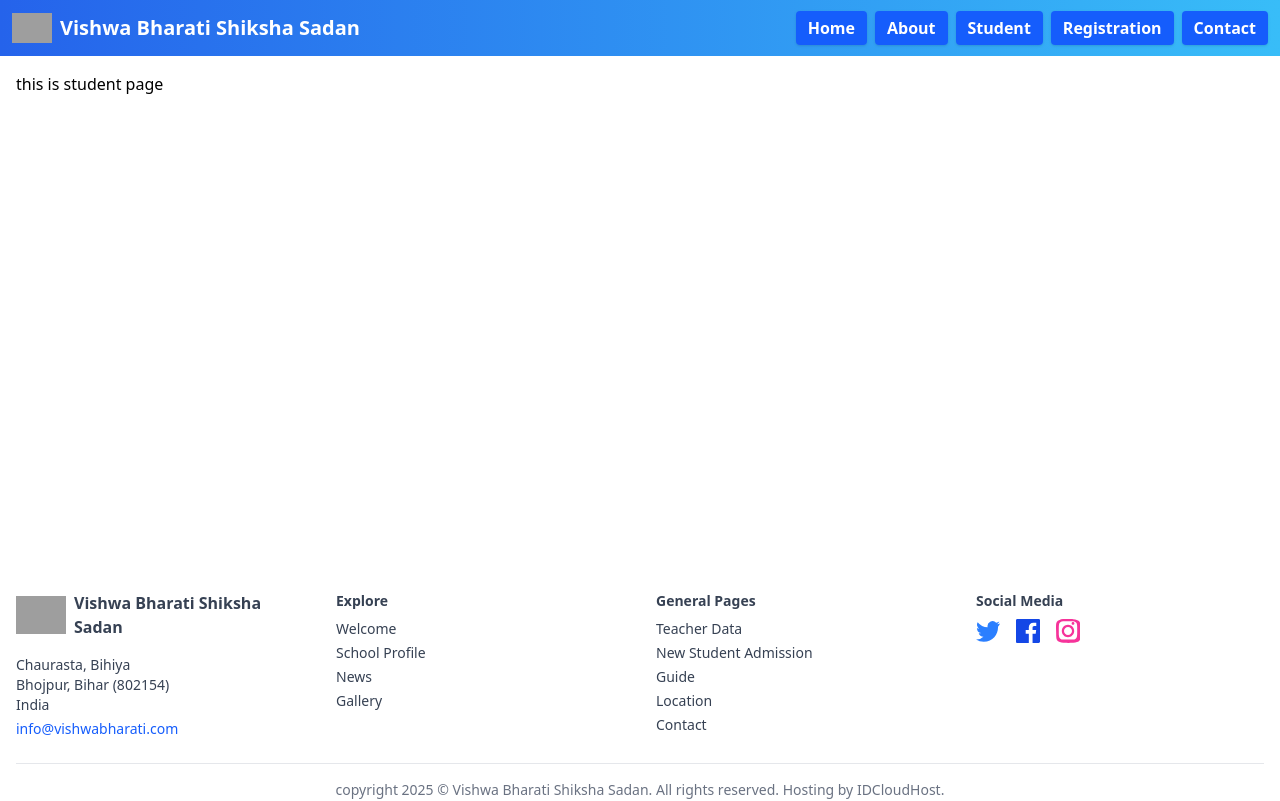
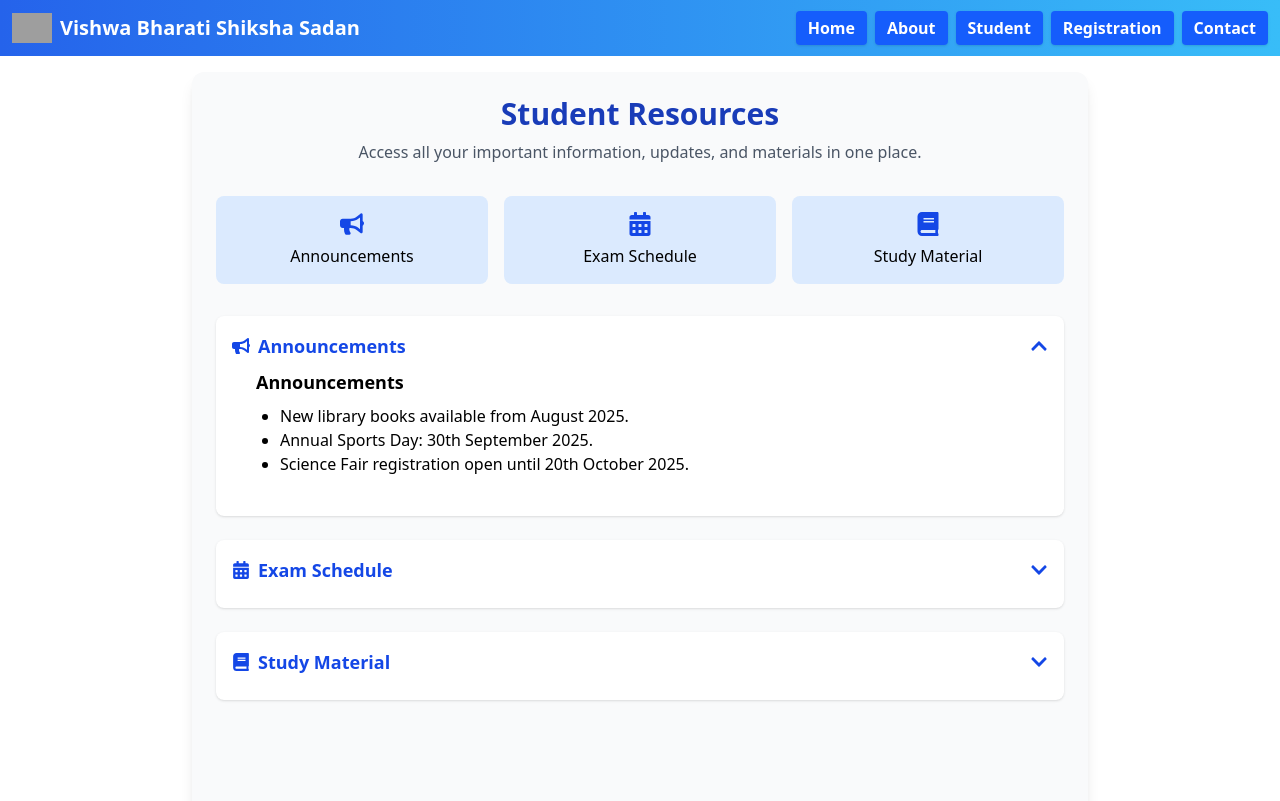
Before and after one commit to Shivamkumar31/school-website-team4, a React (Vite) app: page /student in a window 1280 px wide. Shown: the top 801 px of the page. Built offline with nearby package versions, Linux system fonts and the light colour scheme; grey boxes are pictures that could not be loaded.

Commit message:
student files

```diff
--- a/package.json
+++ b/package.json
@@ -14,6 +14,7 @@
     "lucide-react": "^0.525.0",
     "react": "^19.1.0",
     "react-dom": "^19.1.0",
+    "react-icons": "^5.5.0",
     "react-router-dom": "^7.7.0",
     "tailwindcss": "^4.1.11"
   },
--- /dev/null
+++ b/src/components/Announcements.jsx
@@ -0,0 +1,14 @@
+import React from 'react';
+
+const Announcements = () => (
+  <section className="mb-6">
+    <h2 className="text-lg font-semibold mb-2">Announcements</h2>
+    <ul className="list-disc ml-6">
+      <li>New library books available from August 2025.</li>
+      <li>Annual Sports Day: 30th September 2025.</li>
+      <li>Science Fair registration open until 20th October 2025.</li>
+    </ul>
+  </section>
+);
+
+export default Announcements;
--- /dev/null
+++ b/src/components/ExamSchedule.jsx
@@ -0,0 +1,14 @@
+import React from 'react';
+
+const ExamSchedule = () => (
+  <section className="mb-6">
+    <h2 className="text-lg font-semibold mb-2">Exam Schedule</h2>
+    <ul className="list-disc ml-6">
+      <li>Midterm Exams: 10th Aug 2025 - 15th Aug 2025</li>
+      <li>Final Exams: 5th Dec 2025 - 12th Dec 2025</li>
+      <li>Practical Exams: 20th Nov 2025 - 25th Nov 2025</li>
+    </ul>
+  </section>
+);
+
+export default ExamSchedule;
--- /dev/null
+++ b/src/components/StudyMaterial.jsx
@@ -0,0 +1,14 @@
+import React from 'react';
+
+const StudyMaterial = () => (
+  <section className="mb-6">
+    <h2 className="text-lg font-semibold mb-2">Study Material</h2>
+    <ul className="list-disc ml-6">
+      <li><a href="#" className="text-blue-700 underline">Mathematics Notes (PDF)</a></li>
+      <li><a href="#" className="text-blue-700 underline">Science Lab Manual (PDF)</a></li>
+      <li><a href="#" className="text-blue-700 underline">English Literature Guide (PDF)</a></li>
+    </ul>
+  </section>
+);
+
+export default StudyMaterial;
--- a/src/pages/Student.jsx
+++ b/src/pages/Student.jsx
@@ -1,11 +1,66 @@
-import React from 'react'
+import React, { useState } from 'react';
+import ExamSchedule from '../components/ExamSchedule';
+import Announcements from '../components/Announcements';
+import StudyMaterial from '../components/StudyMaterial';
+import { FaBook, FaBullhorn, FaCalendarAlt, FaChevronDown, FaChevronUp } from 'react-icons/fa';
+
+const Section = ({ title, icon, children, defaultOpen = false }) => {
+  const [open, setOpen] = useState(defaultOpen);
+  return (
+    <div className="mb-6 bg-white rounded-lg shadow p-4">
+      <button
+        className="flex items-center w-full text-left text-blue-700 font-semibold text-lg mb-2 focus:outline-none"
+        onClick={() => setOpen((o) => !o)}
+      >
+        <span className="mr-2">{icon}</span>
+        {title}
+        <span className="ml-auto">{open ? <FaChevronUp /> : <FaChevronDown />}</span>
+      </button>
+      {open && <div className="pl-6">{children}</div>}
+    </div>
+  );
+};
+
+const QuickLinks = () => (
+  <div className="mb-8 grid grid-cols-1 sm:grid-cols-3 gap-4">
+    <a href="#announcements" className="flex flex-col items-center p-4 bg-blue-100 rounded-lg hover:bg-blue-200 transition">
+      <FaBullhorn className="text-2xl mb-2 text-blue-700" />
+      <span>Announcements</span>
+    </a>
+    <a href="#exam-schedule" className="flex flex-col items-center p-4 bg-blue-100 rounded-lg hover:bg-blue-200 transition">
+      <FaCalendarAlt className="text-2xl mb-2 text-blue-700" />
+      <span>Exam Schedule</span>
+    </a>
+    <a href="#study-material" className="flex flex-col items-center p-4 bg-blue-100 rounded-lg hover:bg-blue-200 transition">
+      <FaBook className="text-2xl mb-2 text-blue-700" />
+      <span>Study Material</span>
+    </a>
+  </div>
+);
 
 const Student = () => {
   return (
-    <div>
-      <h4>this is student page</h4>
+    <div className="max-w-4xl mx-auto p-6 bg-gray-50 min-h-screen rounded-xl shadow-lg">
+      <h2 className="text-3xl font-extrabold mb-2 text-center text-blue-800">Student Resources</h2>
+      <p className="text-center text-gray-600 mb-8">Access all your important information, updates, and materials in one place.</p>
+      <QuickLinks />
+      <Section title="Announcements" icon={<FaBullhorn />} defaultOpen={true}>
+        <div id="announcements">
+          <Announcements />
+        </div>
+      </Section>
+      <Section title="Exam Schedule" icon={<FaCalendarAlt />}>
+        <div id="exam-schedule">
+          <ExamSchedule />
+        </div>
+      </Section>
+      <Section title="Study Material" icon={<FaBook />}>
+        <div id="study-material">
+          <StudyMaterial />
+        </div>
+      </Section>
     </div>
-  )
+  );
 }
 
 export default Student
```
Also changed, not shown: 1 other file (tests, documents, lock files or other folders).
